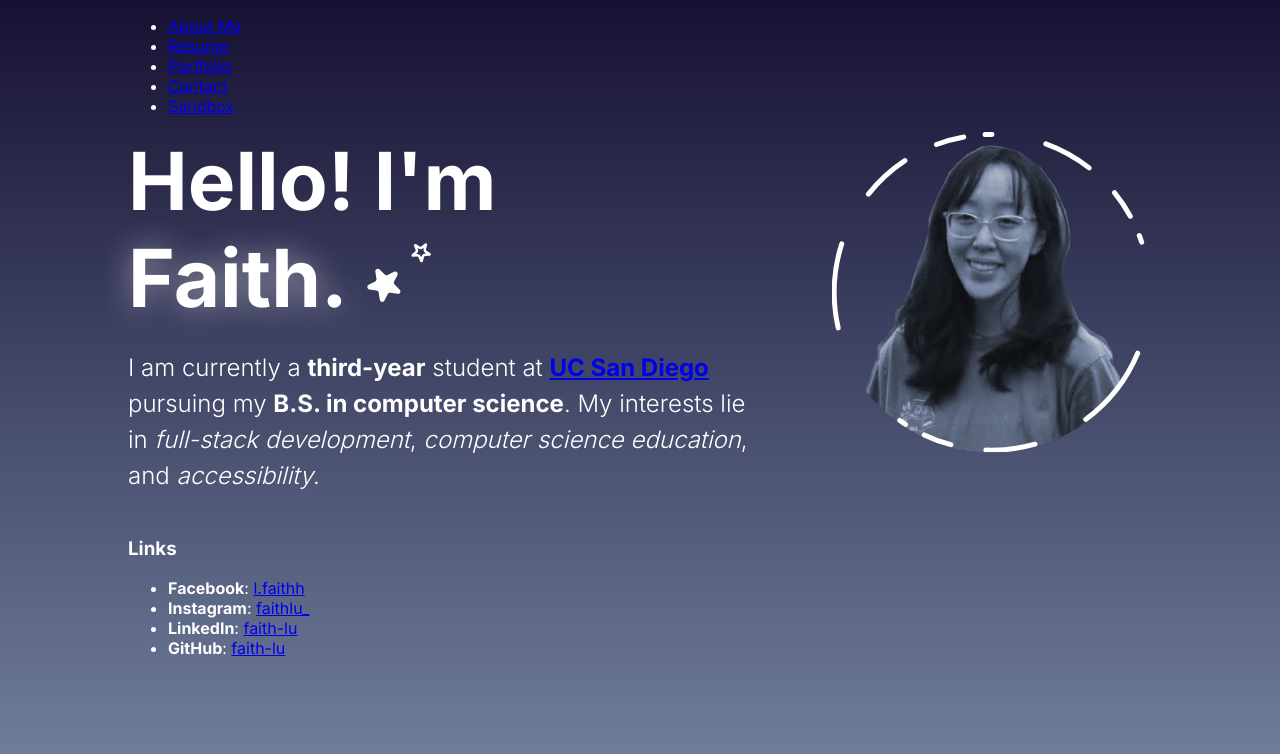
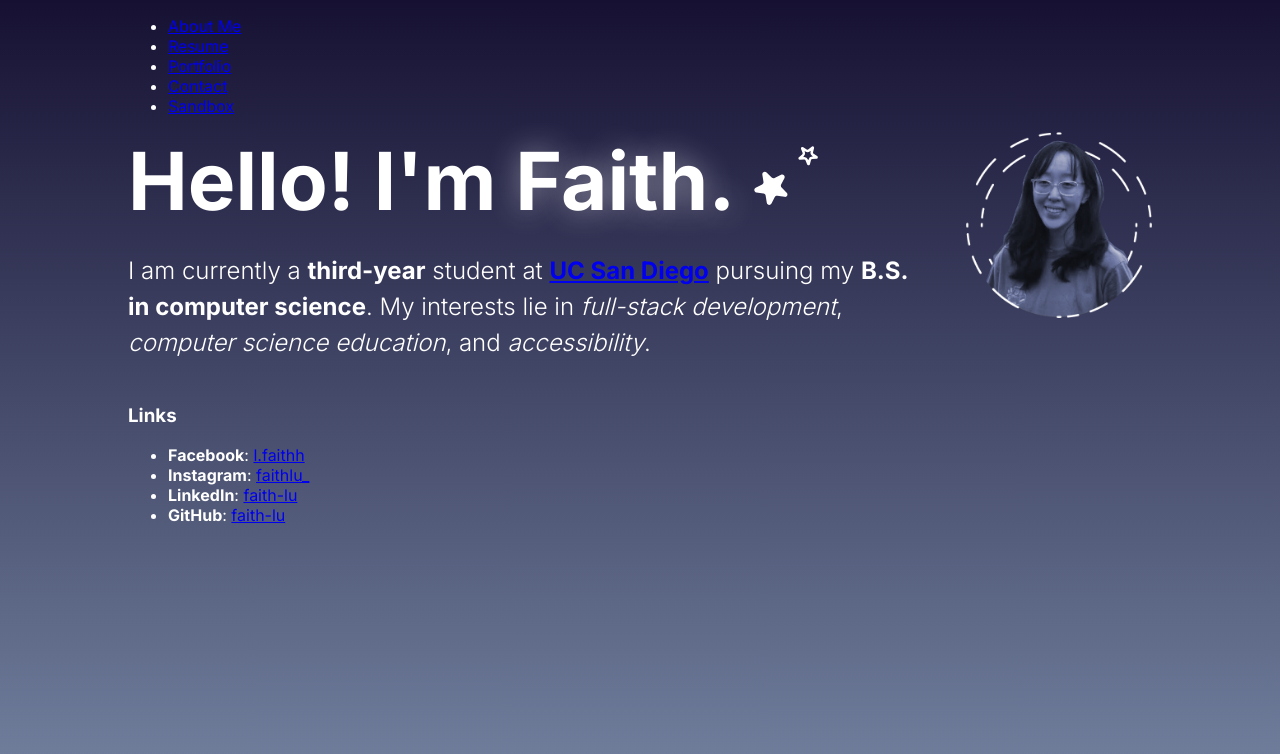
Before and after one commit to faith-lu/cse134-hw4, a plain HTML site: page index.html in a window 1280 px wide. Drawn offline with Linux system fonts and the light colour scheme.

Commit message:
no more attempting a separate trail

```diff
--- a/index.html
+++ b/index.html
@@ -29,15 +29,15 @@
                 </p>
             </section>
             <section style="float: right;">
-                <div class="trail_parent">
+                <!-- <div class="trail_parent">
                     <img class="trail_decor_top" src="img/star_trail.svg" />
                     <img class="trail_base" src="img/avatar.png" />
-                    <!-- <img class="trail_decor_under" src="img/star_trail.svg" /> -->
-                </div>
-                <!-- <picture>
-                    <source srcset="img/avatar.png" width="4.5vw">
+                    <img class="trail_decor_under" src="img/star_trail.svg" />
+                </div> -->
+                <picture>
+                    <source srcset="img/avatar_trail.png" width="4.5vw">
                     <img src="img/placeholder.png" width="300" alt="Placeholder image.">
-                </picture> -->
+                </picture>
             </section>
         </main>
         <footer>
--- a/styles/index.css
+++ b/styles/index.css
@@ -69,7 +69,7 @@ img {
     margin-left: 3vw;
 }
 
-.trail_base {
+/* .trail_base {
     position: absolute;
     top: 0;
     left: 0;
@@ -83,8 +83,10 @@ img {
     z-index: 1;
 }
 
-/* .trail_decor_under {
-    position: relative;
-    margin: 0 auto;
-    z-index: -1;
+.trail_decor_under {
+    position: absolute;
+    top: 0;
+    left: 0;
+    size: 75%;
+    z-index: 1;
 } */
```
Also changed, not shown: img/avatar_trail.png (added).
